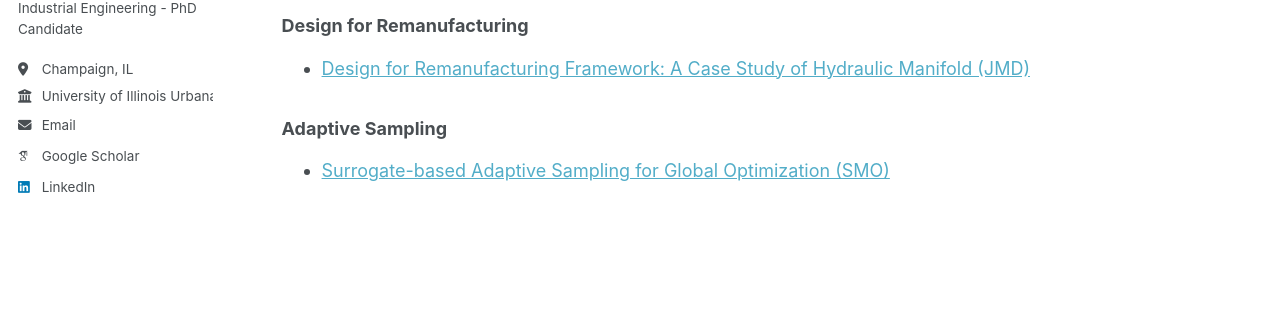
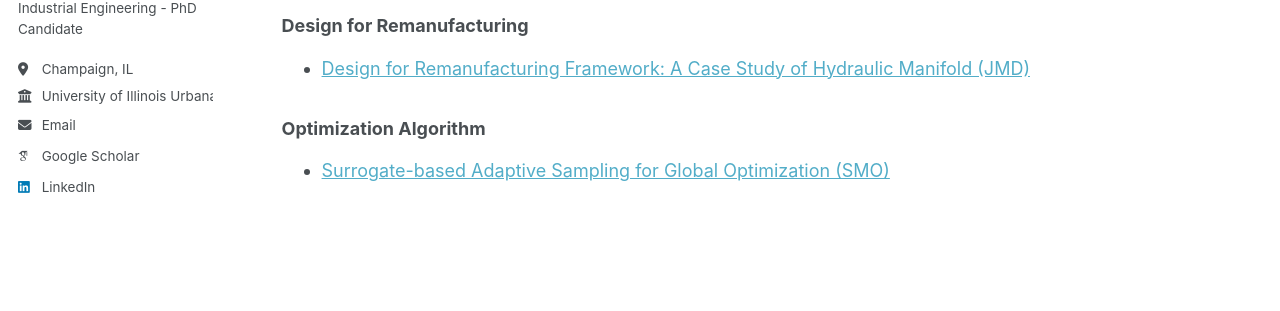
Before and after one commit to IBChung/IBChung.github.io, a Jekyll site: the page built from _pages/about.md, in a window 1280 px wide and 900 px high, scrolled down 701 px. Shown: the part 344-655 px from the top of the window. Built offline with Jekyll 4.4.1, drawn with Linux system fonts in a browser that asks for light colours; some web fonts are replaced; a script that is not in the unit is left out.

Commit message:
Update about.md

```diff
--- a/_pages/about.md
+++ b/_pages/about.md
@@ -28,5 +28,5 @@ Selected Journal/Conference Publications
 ### Design for Remanufacturing
 * [Design for Remanufacturing Framework: A Case Study of Hydraulic Manifold (JMD)](https://doi.org/10.1115/1.4067746)
 
-### Adaptive Sampling
+### Optimization Algorithm
 * [Surrogate-based Adaptive Sampling for Global Optimization (SMO)](https://doi.org/10.1007/s00158-018-1942-2)
```
